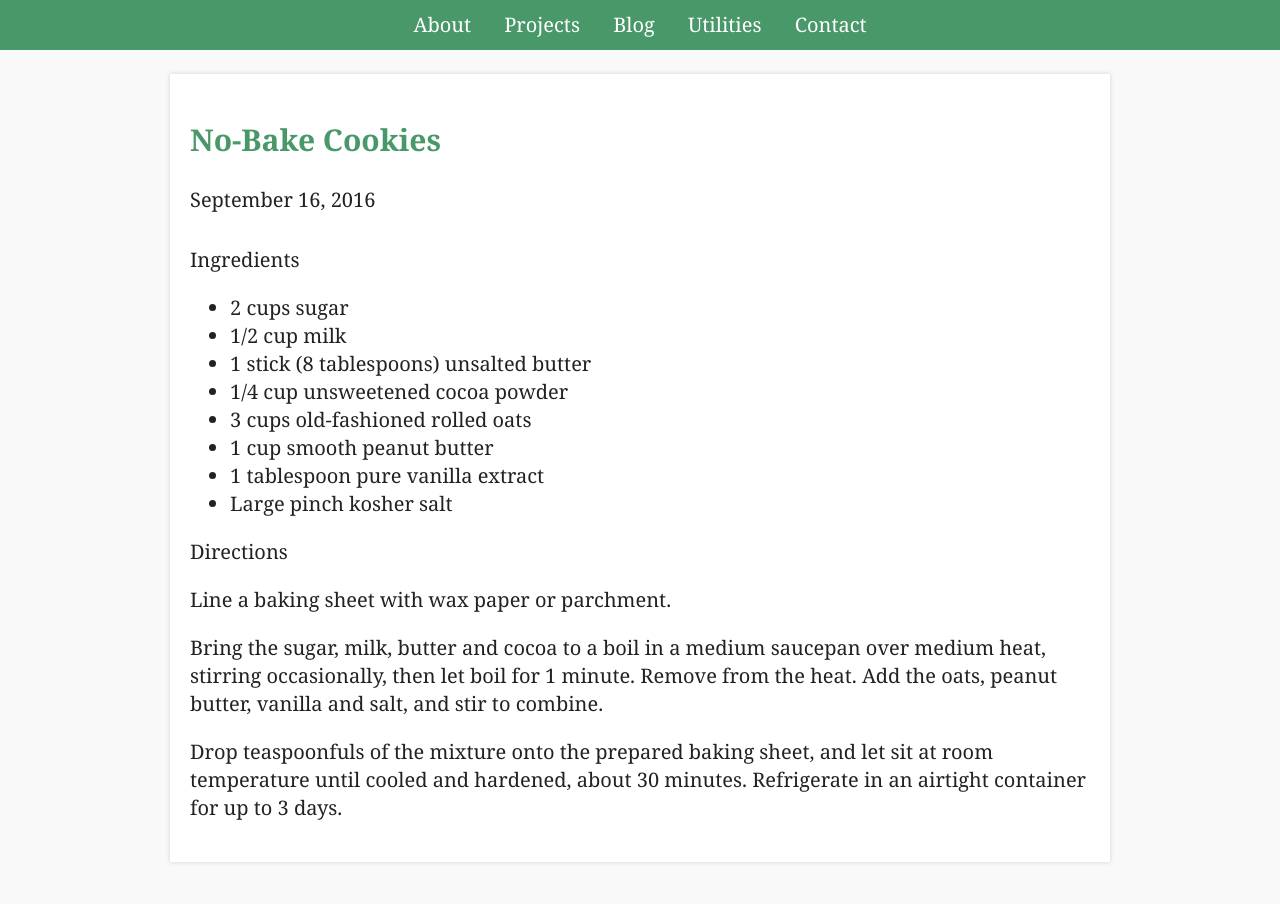
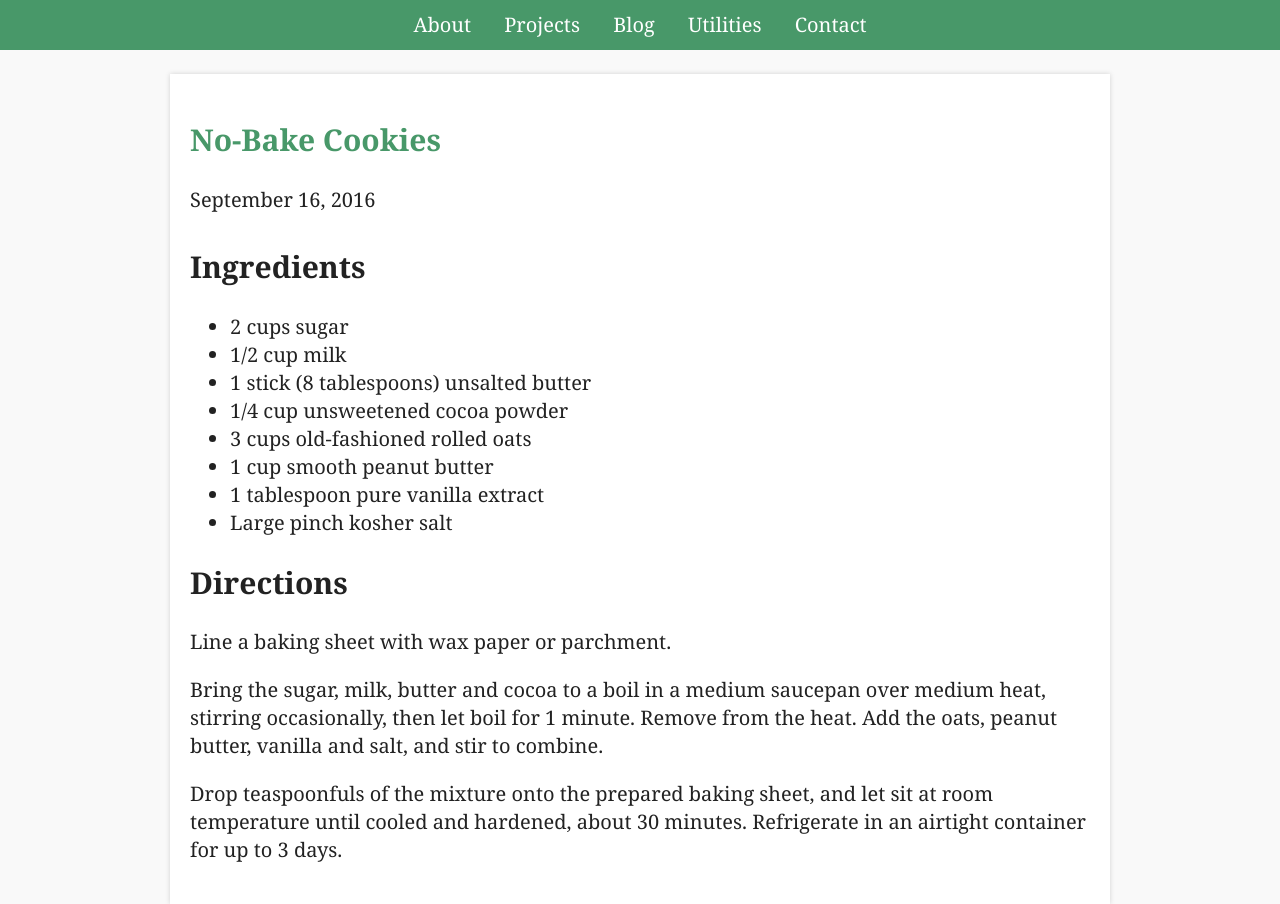
Before and after one commit to adamhammes/old-site, a Jekyll site: the page built from site/recipes/_posts/2016-09-16-no-bake-cookies.md, in a window 1280 px wide. Built offline with Jekyll 4.4.1, drawn with Linux system fonts in a browser that asks for light colours.

Commit message:
Put headings in <h2> tags

```diff
--- a/site/recipes/_posts/2016-09-16-no-bake-cookies.md
+++ b/site/recipes/_posts/2016-09-16-no-bake-cookies.md
@@ -5,7 +5,7 @@ title: No-Bake Cookies
 
 <!--more-->
 
-Ingredients
+## Ingredients
 
 * 2 cups sugar
 * 1/2 cup milk
@@ -17,7 +17,7 @@ Ingredients
 * Large pinch kosher salt
 
 
-Directions
+## Directions
 
 Line a baking sheet with wax paper or parchment.
 
```
